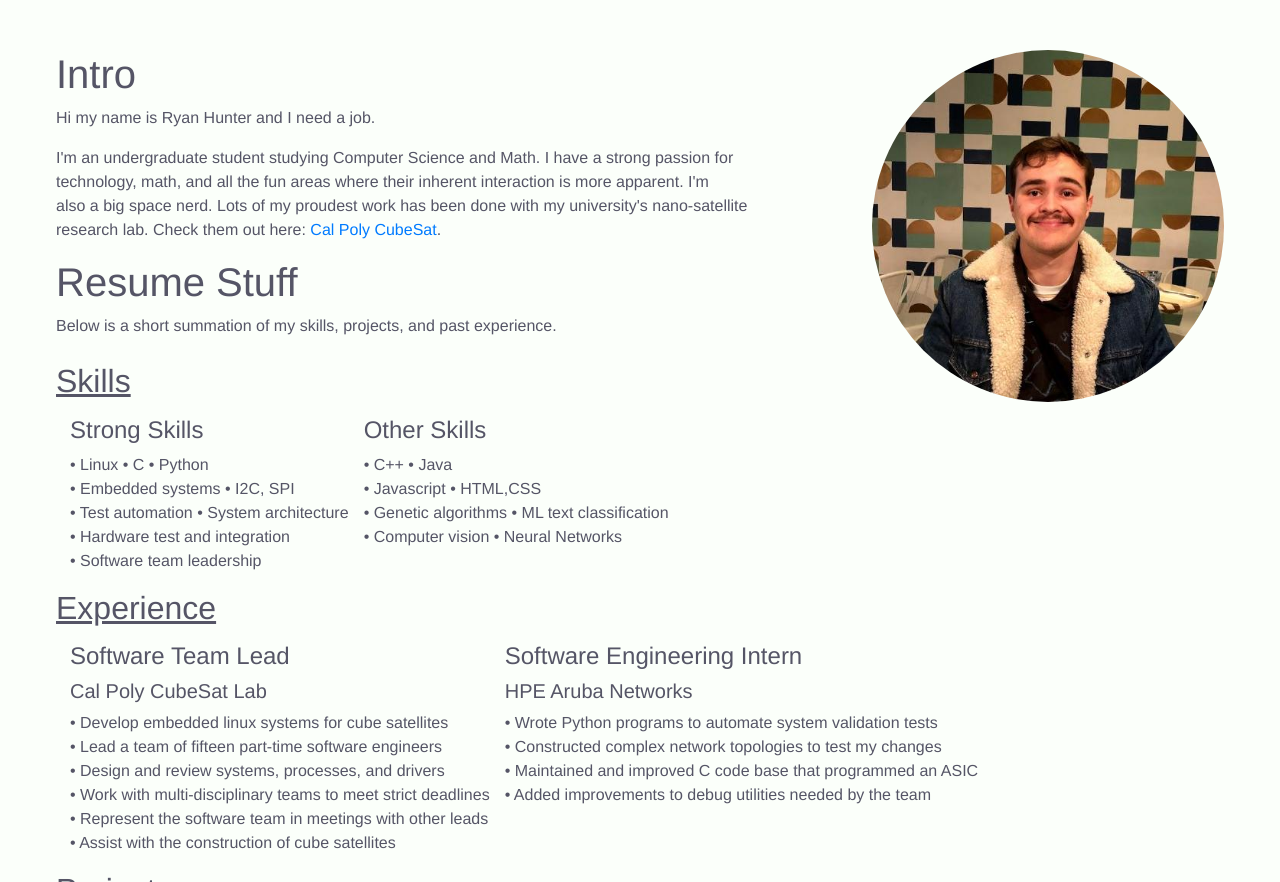
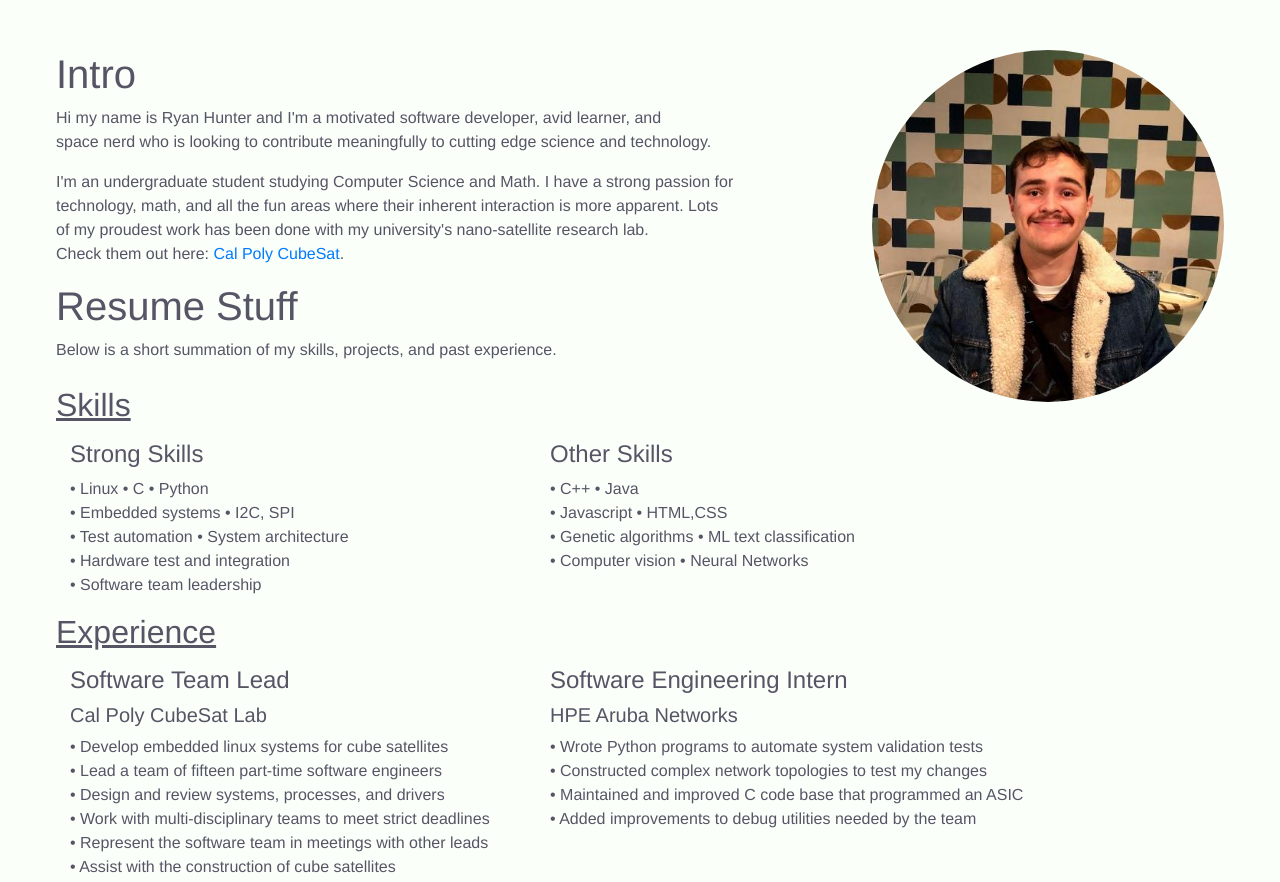
Before and after one commit to 0sesame/0sesame.github.io, a plain HTML site: page index.html in a window 1280 px wide. Shown: the top 882 px of the page. Drawn offline with nearby package versions, Linux system fonts and the light colour scheme.

Commit message:
aligned columns, modified intro text

```diff
--- a/index.html
+++ b/index.html
@@ -12,12 +12,14 @@
 
 <body>
     <h1>Intro</h1>
-    <p> Hi my name is Ryan Hunter and I need a job. </p>
+    <p> Hi my name is Ryan Hunter and I'm a motivated software
+    developer, avid learner, and <br>space nerd who is looking
+        to contribute meaningfully to cutting edge science and technology.</p>
     <p> I'm an undergraduate student studying Computer Science and Math.
         I have a strong passion for<br>technology, math, and all the fun
-        areas where their inherent interaction is more apparent. I'm <br>
-        also a big space nerd. Lots of my proudest work has been done
-        with my university's nano-satellite<br> research lab. Check them
+        areas where their inherent interaction is more apparent.
+        Lots<br>of my proudest work has been done
+        with my university's nano-satellite research lab.<br> Check them
         out here: <a href="https://www.polysat.org/">Cal Poly CubeSat</a>.
     <h1>Resume Stuff</h1>
     <p> Below is a short summation of my skills, projects, and
@@ -45,7 +47,6 @@
             </div>
         </div>
     </div>
-
     <h2><u>Experience</u></h2>
     <div class="container">
             <div class="row">
--- a/style.css
+++ b/style.css
@@ -38,6 +38,6 @@ ul {
     margin-right: 0.5em;
 }
 div.skills{
-    padding-below: 1.9em;
-    padding-right: 0.94em;
+    width: 30em;
+    min-width: 30em;
 }
```
Lines whose indentation alone changed are shown as unchanged.
